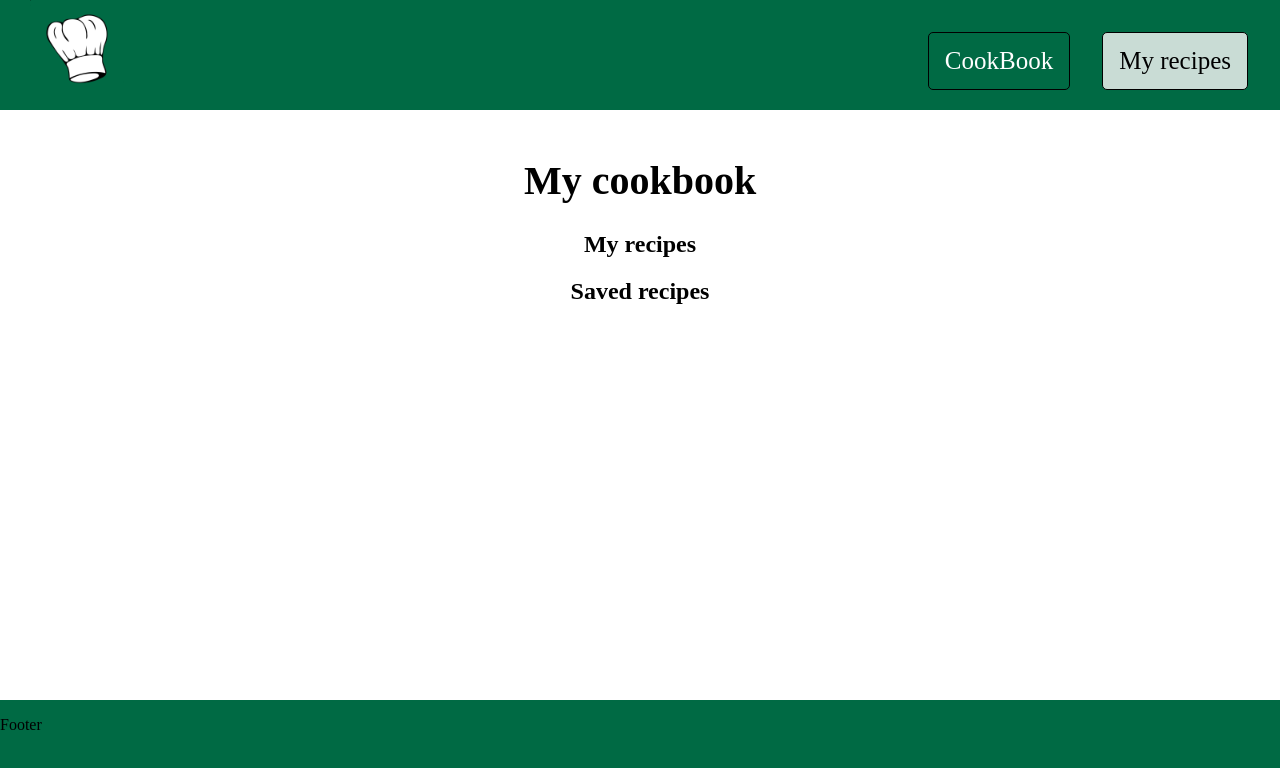
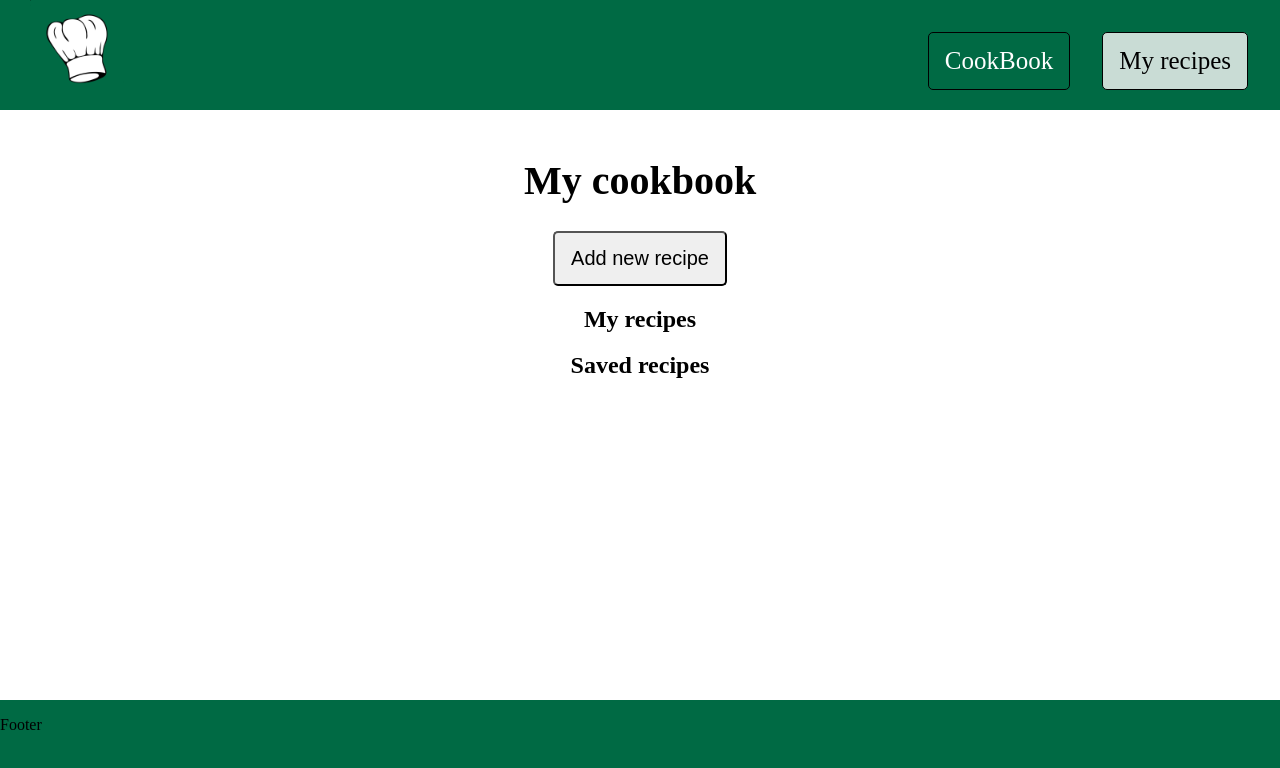
Before and after one commit to Metsittynyt/cookBook, a Vue app: page /cookbook in a window 1280 px wide. Shown: the top 768 px of the page. Built offline with nearby package versions, Linux system fonts and the light colour scheme.

Commit message:
added overlay on cookbook

```diff
--- a/src/pages/CookBookPage.vue
+++ b/src/pages/CookBookPage.vue
@@ -1,13 +1,32 @@
 <template>
   <div class="page">
     <h1>My cookbook</h1>
+    <button @click="overlay_on">Add new recipe</button>
+    <CreateOverlay />
     <h2>My recipes</h2>
+    <div class="recipes">
+
+    </div>
     <h2>Saved recipes</h2>
+    <div class="saved">
+
+    </div>
   </div>
 </template>
 
 <script>
+import CreateOverlay from '../components/CreateOverlay'
+
 export default {
   name: 'CookBookPage',
+  components: {
+    CreateOverlay
+  },
+  methods: {
+    overlay_on() {
+      console.log("overlay on")
+      document.querySelector(".overlay").style.display = "block";
+    }
+  }
 };
 </script>
```
